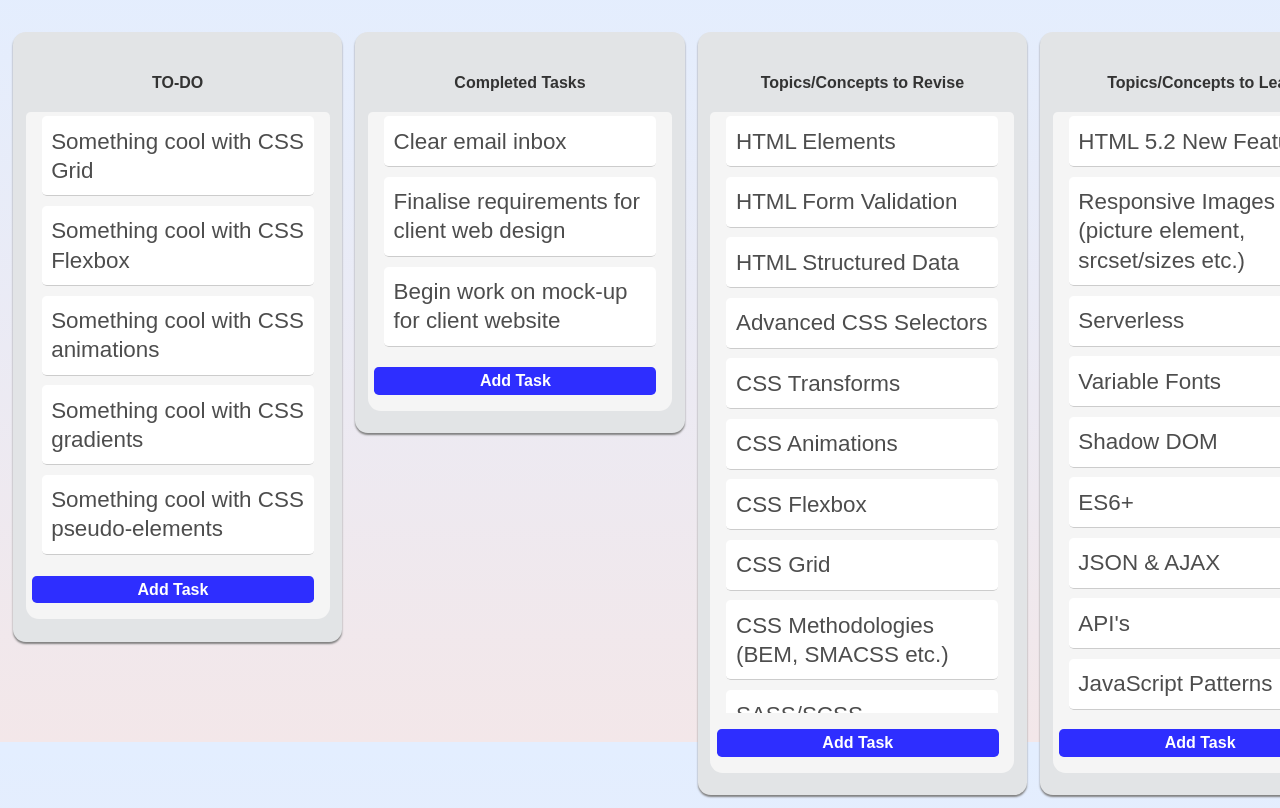
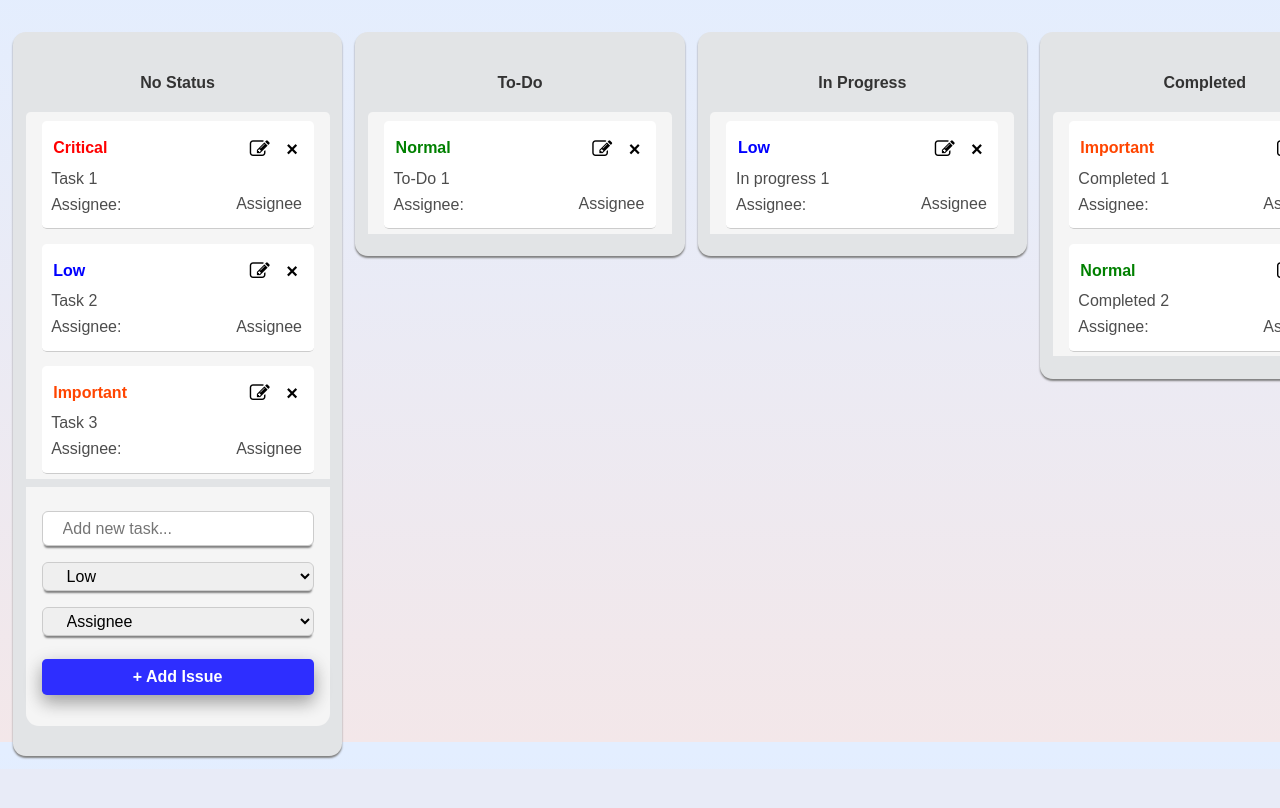
Before and after one commit to YoanTsvyatkov/IssueTracker, a PHP site: page /main-board.html in a window 1280 px wide. Shown: the part 58-866 px from the top of the page. After the commit the page ends 817 px from the top, so only its background shows below. Run offline with PHP 8.4, Linux system fonts and the light colour scheme.

Commit message:
Issues frontend

```diff
--- a/client/main-board.html
+++ b/client/main-board.html
@@ -6,6 +6,10 @@
     <meta name="viewport" content="width=device-width, initial-scale=1.0" />
     <title>Document</title>
     <link rel="stylesheet" href="styles/style.css" />
+    <link
+      rel="stylesheet"
+      href="https://cdnjs.cloudflare.com/ajax/libs/font-awesome/4.7.0/css/font-awesome.min.css"
+    />
   </head>
   <body>
     <div class="header">
@@ -14,100 +18,147 @@
     <div class="main">
       <section class="lists-container">
         <div class="list">
-          <h3 class="list-title">TO-DO</h3>
-          <ul class="list-items">
-            <li>Something cool with CSS Grid</li>
-            <li>Something cool with CSS Flexbox</li>
-            <li>Something cool with CSS animations</li>
-            <li>Something cool with CSS gradients</li>
-            <li>Something cool with CSS pseudo-elements</li>
+          <h3 class="list-title">No Status</h3>
+          <ul class="list-items" id="no_status">
+            <li class="draggable" draggable="true">
+              <div class="issue-header">
+                <option class="critical">Critical</option>
+                <div>
+                  <button class="edit-issue"><i class="fa fa-edit"></i></button>
+                  <button class="close-issue">&times;</button>
+                </div>
+              </div>
+              <div>Task 1</div>
+              <div class="issue-footer">
+                <div>Assignee:</div>
+                <option value="Assignee">Assignee</option>
+              </div>
+            </li>
+            <li class="draggable" draggable="true">
+              <div class="issue-header">
+                <option class="low">Low</option>
+                <div>
+                  <button class="edit-issue"><i class="fa fa-edit"></i></button>
+                  <button class="close-issue">&times;</button>
+                </div>
+              </div>
+              <div>Task 2</div>
+              <div class="issue-footer">
+                <div>Assignee:</div>
+                <option value="Assignee">Assignee</option>
+              </div>
+            </li>
+            <li class="draggable" draggable="true">
+              <div class="issue-header">
+                <option class="important">Important</option>
+                <div>
+                  <button class="edit-issue"><i class="fa fa-edit"></i></button>
+                  <button class="close-issue">&times;</button>
+                </div>
+              </div>
+              <div>Task 3</div>
+              <div class="issue-footer">
+                <div>Assignee:</div>
+                <option value="Assignee">Assignee</option>
+              </div>
+            </li>
           </ul>
           <div id="list-button-container">
-            <button class="add-button">Add Task</button>
+            <input class="new-task" type="text" placeholder="Add new task..." />
+            <select id="priority">
+              <option class="low" value="Low">Low</option>
+              <option class="normal" value="Normal">Normal</option>
+              <option class="important" value="Important">Important</option>
+              <option class="critical" value="Critical">Critical</option>
+            </select>
+            <select id="assignee">
+              <option value="Assignee">Assignee</option>
+              <option value="Jim">Jim</option>
+              <option value="Diana">Diana</option>
+              <option value="Lee">Lee</option>
+              <option value="John">John</option>
+            </select>
+            <button class="add-issue-button">+ Add Issue</button>
           </div>
         </div>
 
         <div class="list">
-          <h3 class="list-title">Completed Tasks</h3>
+          <h3 class="list-title">To-Do</h3>
           <ul class="list-items">
-            <li>Clear email inbox</li>
-            <li>Finalise requirements for client web design</li>
-            <li>Begin work on mock-up for client website</li>
+            <li class="draggable" draggable="true">
+              <div class="issue-header">
+                <option class="normal">Normal</option>
+                <div>
+                  <button class="edit-issue"><i class="fa fa-edit"></i></button>
+                  <button class="close-issue">&times;</button>
+                </div>
+              </div>
+              <div>To-Do 1</div>
+              <div class="issue-footer">
+                <div>Assignee:</div>
+                <option value="Assignee">Assignee</option>
+              </div>
+            </li>
           </ul>
-          <div id="list-button-container">
-            <button class="add-button">Add Task</button>
-          </div>
         </div>
 
         <div class="list">
-          <h3 class="list-title">Topics/Concepts to Revise</h3>
+          <h3 class="list-title">In Progress</h3>
 
           <ul class="list-items">
-            <li>HTML Elements</li>
-            <li>HTML Form Validation</li>
-            <li>HTML Structured Data</li>
-            <li>Advanced CSS Selectors</li>
-            <li>CSS Transforms</li>
-            <li>CSS Animations</li>
-            <li>CSS Flexbox</li>
-            <li>CSS Grid</li>
-            <li>CSS Methodologies (BEM, SMACSS etc.)</li>
-            <li>SASS/SCSS</li>
-            <li>Layout Fallbacks</li>
-            <li>Responsive Design</li>
-            <li>Design Patterns</li>
-            <li>JavaScript Fundamentals</li>
-            <li>JavaScript OOP</li>
-            <li>JavaScript DOM Manipulation</li>
-            <li>JavaScript Debugging Techniques</li>
-            <li>Node Package Manager</li>
-            <li>Grunt/Gulp</li>
-            <li>GitHub</li>
-            <li>Git Commands</li>
-            <li>Web Accessibility</li>
-            <li>Web Performance</li>
-            <li>Web Hosting</li>
-            <li>Browser Dev Tools</li>
-            <li>Google Analytics</li>
-            <li>Basic Photoshop/Sketch Usage</li>
+            <li class="draggable" draggable="true">
+              <div class="issue-header">
+                <option class="low">Low</option>
+                <div>
+                  <button class="edit-issue"><i class="fa fa-edit"></i></button>
+                  <button class="close-issue">&times;</button>
+                </div>
+              </div>
+              <div>In progress 1</div>
+              <div class="issue-footer">
+                <div>Assignee:</div>
+                <option value="Assignee">Assignee</option>
+              </div>
+            </li>
           </ul>
-          <div id="list-button-container">
-            <button class="add-button">Add Task</button>
-          </div>
         </div>
 
         <div class="list">
-          <h3 class="list-title">Topics/Concepts to Learn</h3>
+          <h3 class="list-title">Completed</h3>
 
           <ul class="list-items">
-            <li>HTML 5.2 New Features</li>
-            <li>Responsive Images (picture element, srcset/sizes etc.)</li>
-            <li>Serverless</li>
-            <li>Variable Fonts</li>
-            <li>Shadow DOM</li>
-            <li>ES6+</li>
-            <li>JSON & AJAX</li>
-            <li>API's</li>
-            <li>JavaScript Patterns</li>
-            <li>JavaScript Testing</li>
-            <li>jQuery</li>
-            <li>SVG</li>
-            <li>React JS</li>
-            <li>Angular JS</li>
-            <li>TypeScript</li>
-            <li>Vue JS</li>
-            <li>Node JS</li>
-            <li>Webpack</li>
-            <li>SEO Techniques</li>
-            <li>HTML Emails</li>
-            <li>WordPress</li>
-            <li>Static Site Generators (Jekyll, Hugo, Gatsby etc.)</li>
+            <li class="draggable" draggable="true">
+              <div class="issue-header">
+                <option class="important">Important</option>
+                <div>
+                  <button class="edit-issue"><i class="fa fa-edit"></i></button>
+                  <button class="close-issue">&times;</button>
+                </div>
+              </div>
+              <div>Completed 1</div>
+              <div class="issue-footer">
+                <div>Assignee:</div>
+                <option value="Assignee">Assignee</option>
+              </div>
+            </li>
+            <li class="draggable" draggable="true">
+              <div class="issue-header">
+                <option class="normal">Normal</option>
+                <div>
+                  <button class="edit-issue"><i class="fa fa-edit"></i></button>
+                  <button class="close-issue">&times;</button>
+                </div>
+              </div>
+              <div>Completed 2</div>
+              <div class="issue-footer">
+                <div>Assignee:</div>
+                <option value="Assignee">Assignee</option>
+              </div>
+            </li>
           </ul>
-          <div id="list-button-container">
-            <button class="add-button">Add Task</button>
-          </div>
         </div>
       </section>
     </div>
+    <script src="script/issues.js"></script>
   </body>
 </html>
--- a/client/styles/style.css
+++ b/client/styles/style.css
@@ -1,4 +1,3 @@
-
 * {
   line-height: 1.6rem;
   font-family: Arial, Helvetica, sans-serif;
@@ -163,7 +162,7 @@
 }
 
 .list-items li {
-  font-size: 1.4rem;
+  font-size: 0.9rem;
   font-weight: 400;
   line-height: 1.3;
   background-color: #fff;
@@ -171,6 +170,7 @@
   color: #4d4d4d;
   border-bottom: 0.1rem solid #ccc;
   border-radius: 0.3rem;
+  margin-top: 0.3rem;
   margin-bottom: 0.6rem;
   margin-left: 0.5rem;
   word-wrap: break-word;
@@ -185,69 +185,176 @@
   background-color: #eee;
 }
 
+.display-li {
+  display: flex;
+}
+
+.display-task {
+  flex-basis: 0;
+  flex-grow: 2;
+}
+
+.display-buttons {
+  display: flex;
+  flex-direction: column;
+  flex-basis: 0;
+  flex-grow: 1;
+}
+
+.delete {
+  color: #fff;
+  font-weight: 300;
+  font-family: Arial, sans-serif;
+}
+
 #list-button-container {
+  padding: 16px;
+  margin: 8px 0;
+  display: flex;
+  flex-direction: column;
   background-color: whitesmoke;
   border-bottom-left-radius: 0.8rem;
   border-bottom-right-radius: 0.8rem;
 }
 
-.add-button {
+.new-task {
+  padding: 4px 20px;
+  margin: 8px 0;
+  display: inline-block;
+  border: 1px solid #ccc;
+  border-radius: 6px;
+  box-sizing: border-box;
+  box-shadow: 0 4px 2px -2px gray;
+}
+#priority,
+#assignee {
+  padding: 4px 20px;
+  margin: 8px 0;
+  display: inline-block;
+  border: 1px solid #ccc;
+  border-radius: 6px;
+  box-sizing: border-box;
+  box-shadow: 0 4px 2px -2px gray;
+}
+
+.add-issue-button {
   background: #2e2eff;
   font-weight: bold;
   color: white;
-  width: 282px;
+  width: 272px;
   border: none;
   border-radius: 0.3rem;
-  margin: 1rem 0.4rem;
+  padding: 5px 20px;
+  margin: 15px 0;
+  box-shadow: 0 8px 16px 0 rgba(0, 0, 0, 0.2), 0 6px 20px 0 rgba(0, 0, 0, 0.19);
+}
+
+.add-task-button:hover {
+  background: green;
+}
+
+.delete-task {
+  font-size: large;
+  cursor: pointer;
+}
+
+.low {
+  color: blue;
+  font-weight: bold;
+}
+
+.normal {
+  color: green;
+  font-weight: bold;
+}
+
+.important {
+  color: orangered;
+  font-weight: bold;
+}
+
+.critical {
+  color: red;
+  font-weight: bold;
+}
+
+.issue-header {
+  display: flex;
+  justify-content: space-between;
+  align-items: center;
+}
+
+.issue-footer {
+  display: flex;
+  justify-content: space-between;
+  align-items: center;
+}
+
+.issue-header .close-issue {
+  cursor: pointer;
+  border: none;
+  outline: none;
+  background: none;
+  font-size: 1.25rem;
+  font-weight: bold;
+}
+
+.issue-header .edit-issue {
+  cursor: pointer;
+  border: none;
+  outline: none;
+  background: none;
+  font-size: 1.25rem;
+  font-weight: bold;
 }
 
 /*--------------------------------------issues------------------------------------*/
 /*-------- Projects -----*/
-#project-header{
+#project-header {
   text-align: center;
   color: black;
   font-size: 36px;
 }
 
-#header{
+#header {
   width: 100%;
 }
 
-#project-image{
+#project-image {
   display: block;
 }
 
-#project-form{
-   display: inline-block;
+#project-form {
+  display: inline-block;
 }
 
-#project-form-header{
+#project-form-header {
   font-size: 30px;
 }
 
-#form{
-   margin-top: 3rem;
-   margin-left: 8px;
+#form {
+  margin-top: 3rem;
+  margin-left: 8px;
 }
 
-#project-name{
-  display:block;
+#project-name {
+  display: block;
   margin-top: 8px;
 }
 
-#label-name{
-  display:block;
+#label-name {
+  display: block;
 }
 
-#project-image{
+#project-image {
   margin-top: 8px;
 }
 
-#add-project-btn{
+#add-project-btn {
   margin-top: 8px;
 }
 
-#project-list-container{
+#project-list-container {
   margin-top: 3.6rem;
   display: grid;
   column-gap: 10px;
@@ -255,59 +362,57 @@
   grid-template-columns: 50% 50%;
 }
 
-#project-list-container img{
+#project-list-container img {
   width: 70%;
   height: 100%;
   margin-bottom: 30dp;
 }
 
-#project-list-name{
+#project-list-name {
   height: 28px;
 }
 
-#box{
+#box {
   display: flex;
   flex-wrap: wrap;
   margin-top: 10px;
 }
 
-#btn-delete{
+#btn-delete {
   margin-left: 8px;
   margin-top: 8px;
   width: 80px;
   box-sizing: border-box;
 }
 
-
-#btn-edit{
+#btn-edit {
   margin-left: 8px;
   margin-top: 8px;
   width: 80px;
   box-sizing: border-box;
 }
 
-#btn-issue{
+#btn-issue {
   margin-left: 8px;
   margin-top: 8px;
   width: 80px;
   box-sizing: border-box;
 }
 
-#btn-issue{
+#btn-issue {
   width: 80px;
 }
 
-#edit-project-image{
+#edit-project-image {
   margin-top: 8px;
 }
 
-#project-list-item img{
+#project-list-item img {
   height: 250px;
   margin-left: 8px;
   width: 70%;
 }
 
-
-#project-list-item h3{
+#project-list-item h3 {
   margin-left: 8px;
 }
```
Also changed, not shown: client/script/issues.js (added, +256 -0 lines).
